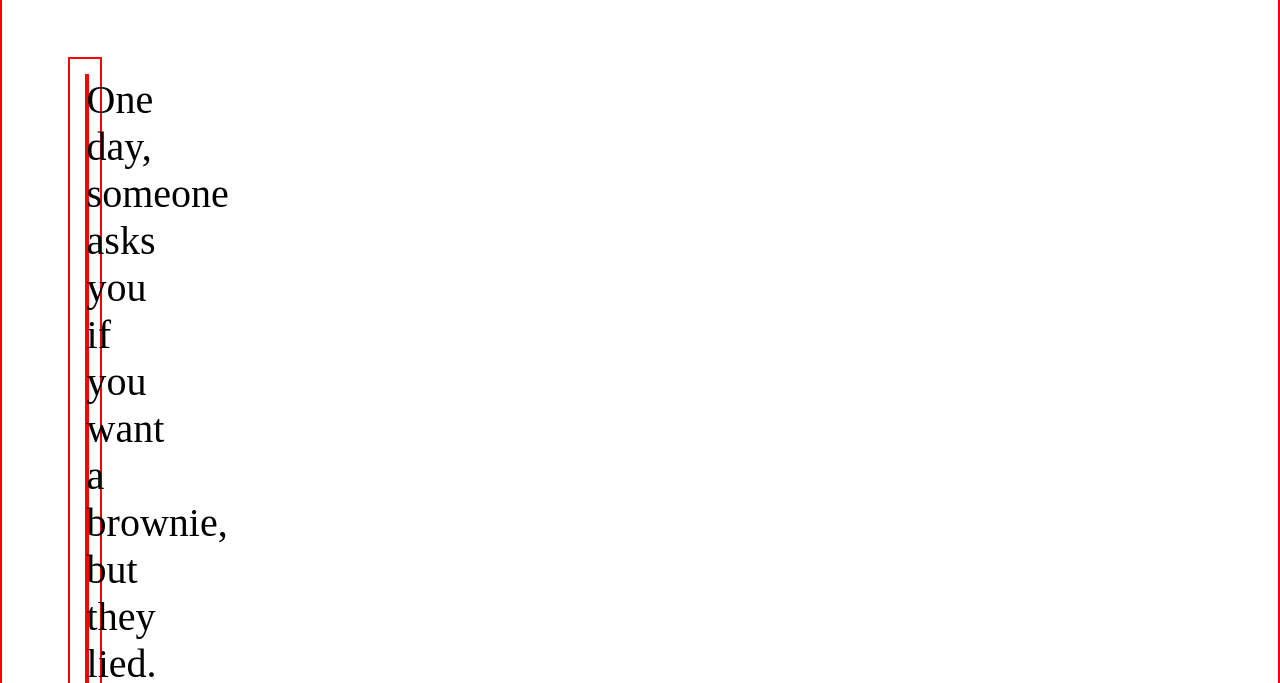
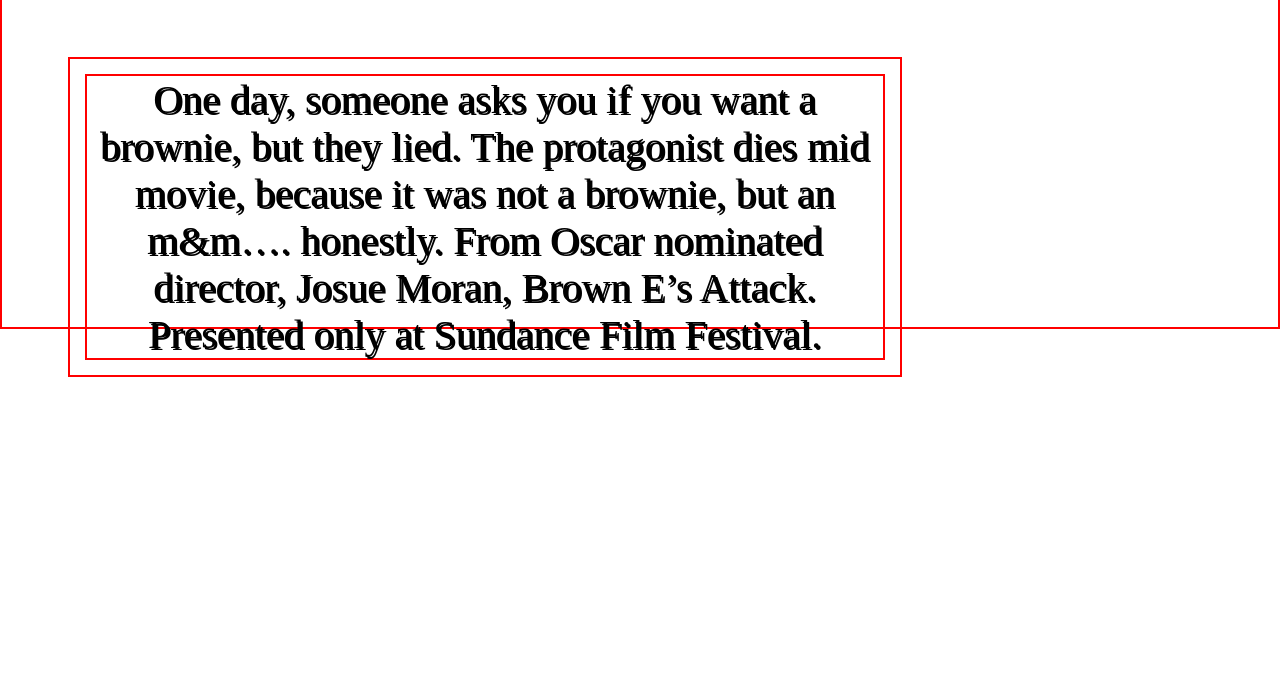
Before and after one commit to josuem9217/movie, a plain HTML site: page index.html in a window 1280 px wide. Shown: the part 117-800 px from the top of the page. Drawn offline with Linux system fonts and the light colour scheme.

```diff
--- a/style.css
+++ b/style.css
@@ -26,8 +26,9 @@
     float:left;
     text-align:center;
     font-size:2.5em;
-    max-width:00px;
+    max-width:800px;
     top:50px;
+     text-shadow: 2px 2px #000000;
 }
  body{
      background-image: url("browne.jpeg");
```
